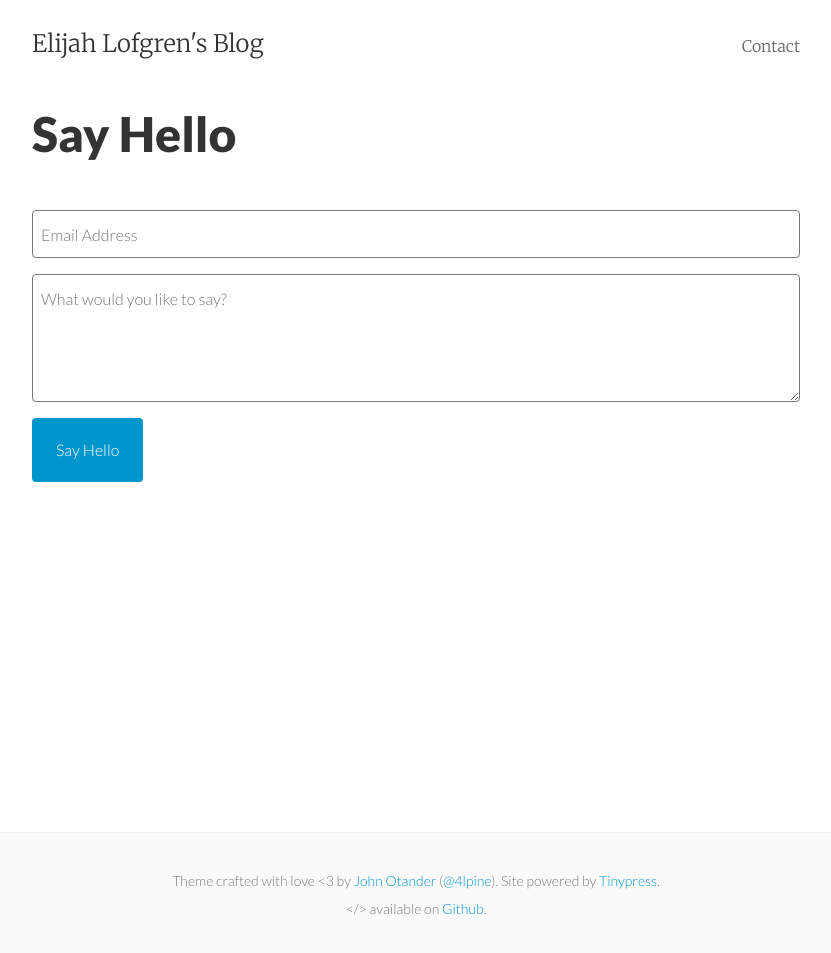
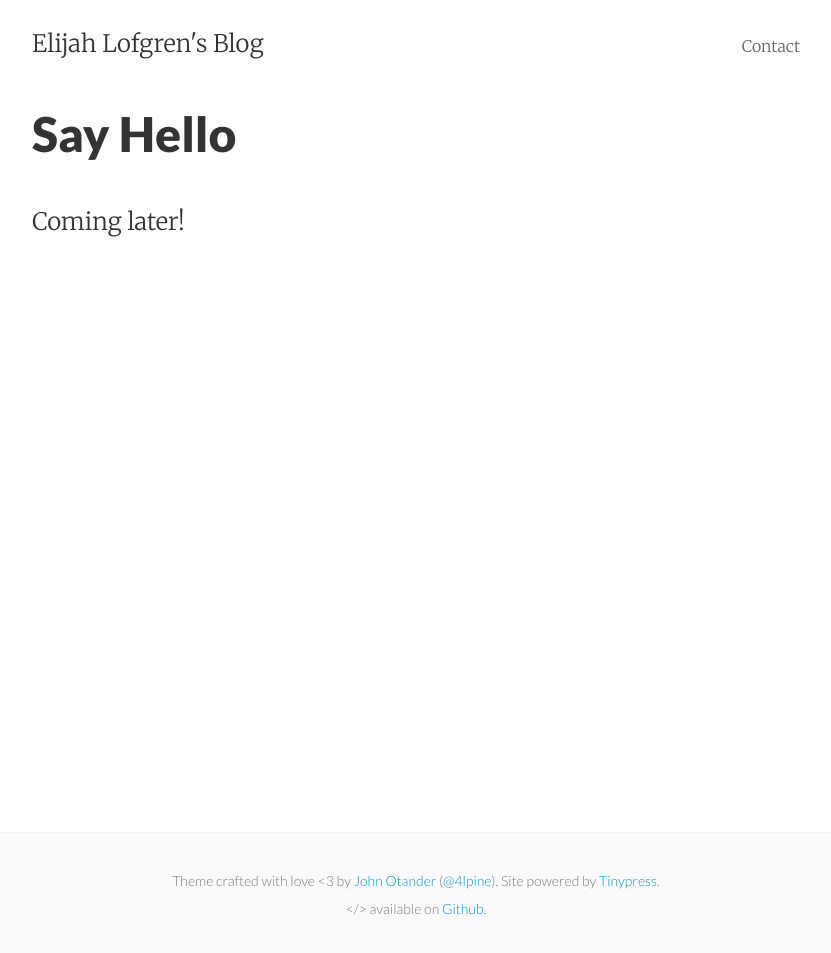
Before and after one commit to elijahlofgren/elijahlofgren.github.io, a Jekyll site: the page built from contact.html, in a window 1280 px wide. Shown: the whole page, without its empty margins (224-1055 px from the left). Built offline with Jekyll 4.4.1, drawn with Linux system fonts in a browser that asks for light colours.

Commit message:
Mark contact form as coming later since it is broken

```diff
--- a/contact.html
+++ b/contact.html
@@ -5,9 +5,10 @@ permalink: /contact/
 ---
 
 <div class="py2">
-  <form action="https://forms.brace.io/{{ site.email }}" method="POST" class="form-stacked form-light">
+Coming later!
+  <!--<form action="https://forms.brace.io/{{ site.email }}" method="POST" class="form-stacked form-light">
     <input type="text" name="email" class="input mobile-block" placeholder="Email Address">
     <textarea type="text" name="content" class="input mobile-block" rows="5" placeholder="What would you like to say?"></textarea>
     <input type="submit" class="button button-blue button-big mobile-block" value="Say Hello">
-  </form>
+  </form>-->
 </div>
```
